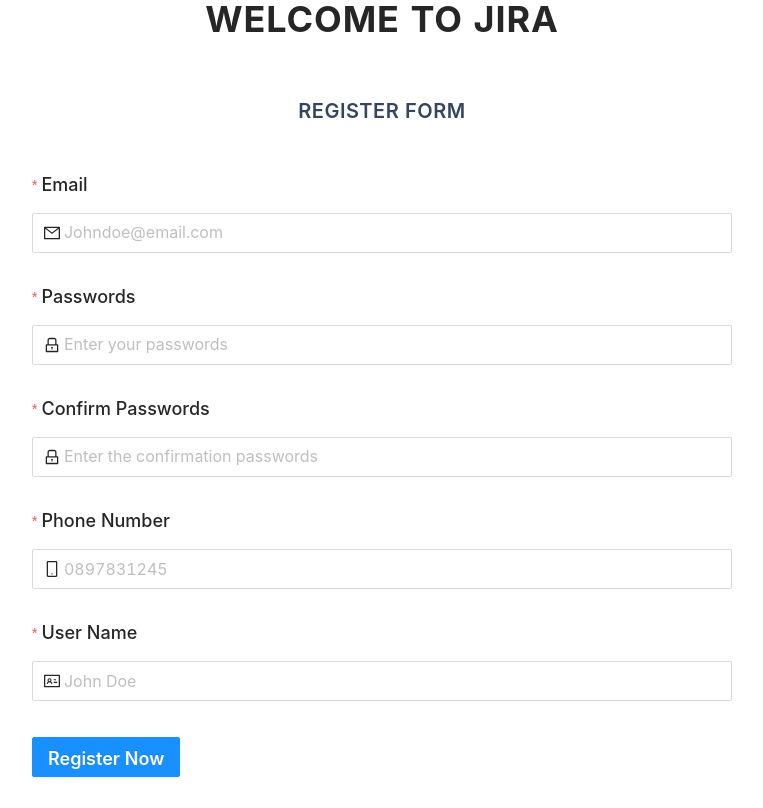
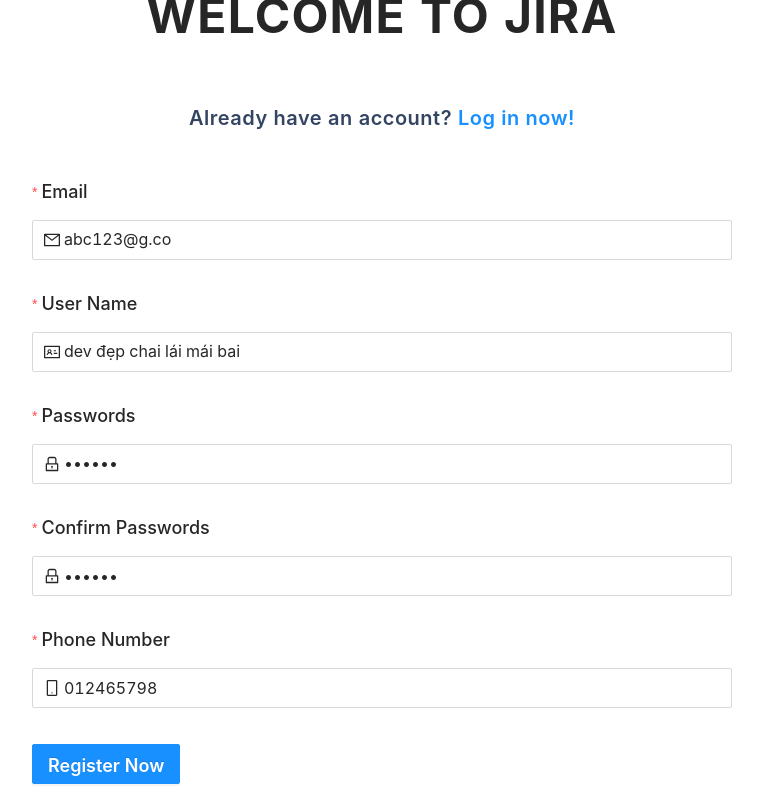
Before and after one commit to huytran0794/bc04_capstone_final_jira_clone, a React (Create React App) app: page /register in a window 1280 px wide. Shown: the whole page, without its empty margins (258-1021 px from the left). Built offline with nearby package versions, Linux system fonts and the light colour scheme.

Commit message:
add feature register

```diff
--- a/src/Pages/LoginPage/LoginPage.tsx
+++ b/src/Pages/LoginPage/LoginPage.tsx
@@ -42,7 +42,7 @@
                   Don't have account ?
                   <Link
                     className="link text-indigo-400 hover:text-red-500 ml-2 hover:underline transition-all duration-500"
-                    to="register"
+                    to="/register"
                   >
                     Sign up
                   </Link>
--- a/src/Pages/RegisterPage/RegisterPage.tsx
+++ b/src/Pages/RegisterPage/RegisterPage.tsx
@@ -1,5 +1,5 @@
+import React from "react";
 import clsx from "clsx";
-import React from "react";
 import Container from "../../core/Components/Container/Container";
 import RegisterForm from "../../core/Components/Forms/RegisterForm";
 
@@ -15,13 +15,16 @@
             "max-w-[80%] mx-auto"
           )}
         >
-          <h2 className="title font-bold uppercase tracking-wide text-center sm:text-5xl md:text-4xl text-4xl">
+
+          <h2 className="title font-bold uppercase tracking-wide text-center md:text-5xl text-4xl">
             Welcome to JIRA
           </h2>
+
           <div className="content w-[700px] max-w-full">
-            <div className="form-header text-xl text-center uppercase font-semibold tracking-wide mb-10">
-              Register Form
+            <div className="form-header text-xl text-center font-semibold tracking-wide mb-10">
+              <span>Already have an account?</span> <a href='/login'>Log in now!</a>
             </div>
+
             <RegisterForm layout="vertical" size="large" />
           </div>
         </div>
--- a/src/core/Components/Forms/RegisterForm.tsx
+++ b/src/core/Components/Forms/RegisterForm.tsx
@@ -1,4 +1,6 @@
 import React from "react";
+/* import react router dom packages */
+import { useNavigate } from "react-router-dom";
 
 /* import antd components */
 import { Button, Form, Input } from "antd";
@@ -11,24 +13,49 @@
 
 /* import local components*/
 import Label from "./Label/Label";
+import toastify from "./../../utils/toastify/toastifyUtils";
 
 /* import local interfaces */
 import { FormProps } from "../../models/common/FormProps.interface";
+import { User } from "./../../models/User/User.interface";
+
+/* import local service */
+import USER_SERVICE from "./../../services/userServ";
 
 const RegisterForm = ({ layout = "horizontal", size = "large" }: FormProps) => {
-  const onFinish = () => {};
-  const onFinishFailed = () => {};
+  const navigate = useNavigate();
+
+  const onFinish = (value: User) => {
+    USER_SERVICE.register(value)
+      .then((res) => {
+        toastify("success", "Register successfully! You can log in now!");
+        setTimeout(() => {
+          navigate("/login", { replace: true });
+        }, 2000);
+      })
+      .catch((err) => {
+        toastify("error", err.response.data.message);
+      });
+  };
+
   const labelItem = (labelText: string) => (
-    <Label className="text-lg font-medium text ">{labelText}</Label>
+    <Label className="text-lg font-medium">{labelText}</Label>
   );
+
   return (
     <Form
       name="registerForm"
       className="register-form w-full"
       onFinish={onFinish}
-      onFinishFailed={onFinishFailed}
       layout={layout}
       size={size}
+      initialValues={{
+        email: "abc123@g.co",
+        name: "dev đẹp chai lái mái bai",
+        passWord: "abc123",
+        confirmPassword: "abc123",
+        phoneNumber: "012465798",
+      }}
     >
       <Form.Item
         name="email"
@@ -49,6 +76,24 @@
           placeholder="Johndoe@email.com"
         />
       </Form.Item>
+
+      <Form.Item
+        name="name"
+        label={labelItem("User name")}
+        rules={[
+          {
+            required: true,
+            message: "Please do not leave ${name} empty",
+          },
+          // {
+          //   pattern: /^[A-Za-z\s]*$/i,
+          //   message: "${name} only accepts text, and char. Please input again.",
+          // },
+        ]}
+      >
+        <Input prefix={<IdcardOutlined />} placeholder="John Doe" />
+      </Form.Item>
+
       <Form.Item
         name="passWord"
         label={labelItem("Passwords")}
@@ -66,6 +111,7 @@
           placeholder="Enter your passwords"
         />
       </Form.Item>
+
       <Form.Item
         name="confirmPassword"
         label={labelItem("Confirm Passwords")}
@@ -93,6 +139,7 @@
           placeholder="Enter the confirmation passwords"
         />
       </Form.Item>
+
       <Form.Item
         name="phoneNumber"
         label={labelItem("Phone Number")}
@@ -109,22 +156,7 @@
       >
         <Input prefix={<MobileOutlined />} placeholder="0897831245" />
       </Form.Item>
-      <Form.Item
-        name="name"
-        label={labelItem("User name")}
-        rules={[
-          {
-            required: true,
-            message: "Please do not leave ${name} empty",
-          },
-          {
-            pattern: /^[A-Za-z\s]*$/i,
-            message: "${name} only accepts text, and char. Please input again.",
-          },
-        ]}
-      >
-        <Input prefix={<IdcardOutlined />} placeholder="John Doe" />
-      </Form.Item>
+
       <Form.Item>
         <Button
           type="primary"
--- a/src/core/Components/Header/Header.tsx
+++ b/src/core/Components/Header/Header.tsx
@@ -1,47 +1,56 @@
 import React from "react";
-import { NavLink, useNavigate } from "react-router-dom";
 import { useState } from "react";
-import { LogoutOutlined, LoginOutlined } from "@ant-design/icons";
-import { LOCAL_SERVICE } from "../../services/localServ";
+
+/* import antd components */
+import { LogoutOutlined } from "@ant-design/icons";
 import { message } from "antd";
 
+/* import react router dom packages */
+import { NavLink, useNavigate } from "react-router-dom";
+
+/* import local service */
+import { LOCAL_SERVICE } from "../../services/localServ";
+
+/* import local interface */
+import { User } from "./../../models/User/User.interface";
+
 export default function Header() {
-  const [user, setUser] = useState(LOCAL_SERVICE.user.get());
+  const [user, setUser] = useState<User | null>(LOCAL_SERVICE.user.get());
   let navigate = useNavigate();
 
   let handleLogout = () => {
     setUser(null);
     LOCAL_SERVICE.user.unset();
-    message.error("please log in");
+    message.error("Please log in to continue");
     navigate("/login");
   };
 
-  let renderLogin = () => {
-    return (
-      <p>
-        <NavLink to={"/admin/userManagement"}>
-          <span className="text-blue-400 mr-3 animate-pulse">{user.name}</span>
-        </NavLink>
-        <button
-          onClick={handleLogout}
-          className="px-2 py-1 bg-red-400 hover:bg-red-600 duration-300 text-white rounded "
-        >
-          <LogoutOutlined className="text-xl py-1" /> <span> Log out</span>
-        </button>
-      </p>
-    );
-  };
+  return (
+    <div className="container bg-gray-800 shadow-xl fixed top-0 w-full z-40">
+      <div className="flex justify-between pt-2 px-2">
 
-  return (
-    <div className="container bg-gray-800 shadow-xl fixed top-0 w-full z-50">
-      <div className="flex justify-between pt-2 px-2">
         <NavLink to={"/"}>
           <div className="hover:animate-spin ">
-            <span className="text-green-400 text-3xl">Amazzzing Jira</span>{" "}
+            <span className="text-green-400 text-3xl">Amazzzing Jira</span>
           </div>
         </NavLink>
 
-        <div className="pt-1"> {renderLogin()} </div>
+        <div className="pt-1">
+          <p>
+            <NavLink to={"/admin/userManagement"}>
+              <span className="text-blue-400 mr-3 animate-pulse">
+                {user?.name}
+              </span>
+            </NavLink>
+            <button
+              onClick={handleLogout}
+              className="px-2 py-1 bg-red-400 hover:bg-red-600 duration-300 text-white rounded"
+            >
+              <LogoutOutlined className="text-xl py-1" /> <span>Log out</span>
+            </button>
+          </p>
+        </div>
+
       </div>
     </div>
   );
--- a/src/core/services/userServ.ts
+++ b/src/core/services/userServ.ts
@@ -1,4 +1,5 @@
 import { AXIOS_INSTANCE_GENERATOR, BASE_USER_URL } from "./configURL";
+import { User } from './../models/User/User.interface';
 
 const USER_SERVICE = {
   login: async (loginData: { email: string; passWord: string }) => {
@@ -8,18 +9,29 @@
     );
     return data;
   },
+
   getAllUser: async () => {
     let { data } = await AXIOS_INSTANCE_GENERATOR(BASE_USER_URL).get(
       `/getUser`
     );
     return data;
   },
+
   getUserByKeyword: async (keyword: string) => {
     let { data } = await AXIOS_INSTANCE_GENERATOR(BASE_USER_URL).get(
       `/getUser?keyword=${keyword}`
     );
     return data;
   },
+
+  register: async (registerData:User) => {
+    let { data } = await AXIOS_INSTANCE_GENERATOR(BASE_USER_URL).post(
+      `/signup`,
+      registerData
+    );
+    return data;
+  },
+
 };
 
 export default USER_SERVICE;
```
